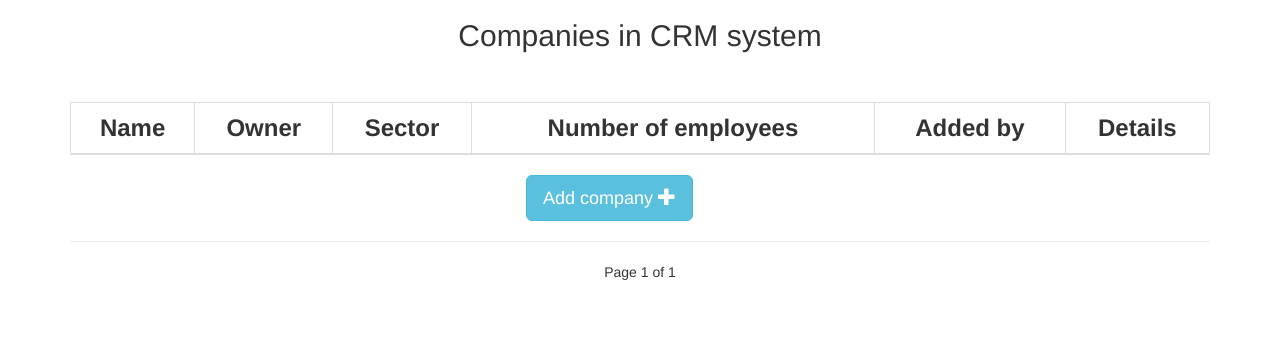
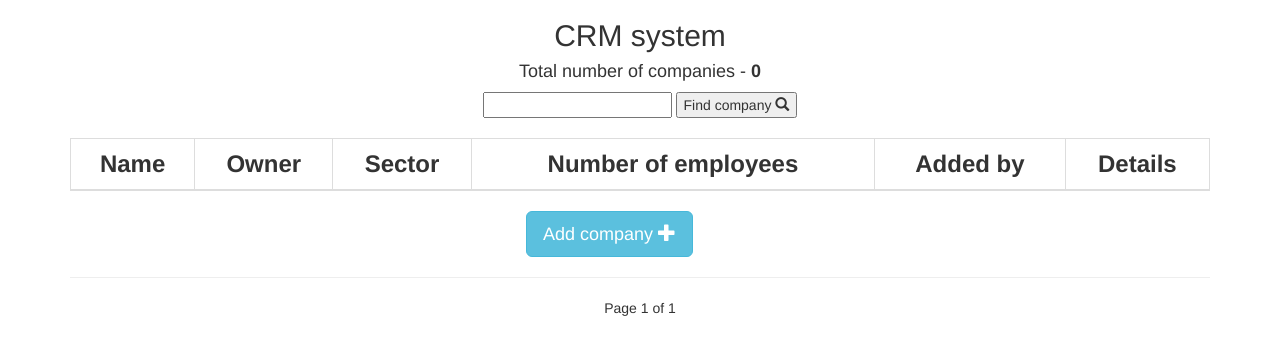
Before and after one commit to ScienceAndIT/simple-crm, a Django app: page /crm/companies/ in a window 1280 px wide. Shown: the part 51-406 px from the top of the page. Run offline with Django 3.2, Linux system fonts and the light colour scheme; the visitor is signed in with stand-in values (Sample User, id 1); data that the repository does not hold is empty; some libraries are stand-ins or nearby versions.

Commit message:
Setting watson as a searcher

```diff
--- a/crm_app/__init__.py
+++ b/crm_app/__init__.py
@@ -0,0 +1 @@
+default_app_config = 'crm_app.apps.CrmAppConfig'
--- a/crm_app/apps.py
+++ b/crm_app/apps.py
@@ -1,7 +1,12 @@
 from __future__ import unicode_literals
 
 from django.apps import AppConfig
+from watson import search as watson
 
 
 class CrmAppConfig(AppConfig):
     name = 'crm_app'
+
+    def ready(self):
+        Company = self.get_model("Company")
+        watson.register(Company.objects.all())
--- a/crm_app/models.py
+++ b/crm_app/models.py
@@ -2,6 +2,7 @@ from __future__ import unicode_literals
 from django.contrib.auth.models import User
 from django.core.urlresolvers import reverse
 from django.db import models
+from watson import search as watson
 
 
 class CrmUser(models.Model):
@@ -39,3 +40,6 @@ class Company(models.Model):
 
     def get_absolute_url(self):
         return reverse('company_details', args=[self.pk])
+
+# preparing watson to search in Company's objects
+#watson.register(Company)
--- /dev/null
+++ b/crm_app/templatetags/count_companies.py
@@ -0,0 +1,9 @@
+from django import template
+from ..models import Company
+
+register = template.Library()
+
+
+@register.simple_tag
+def count_companies():
+    return Company.objects.count()
--- a/crm_idego/urls.py
+++ b/crm_idego/urls.py
@@ -21,5 +21,6 @@ from django.contrib.auth.views import login
 urlpatterns = [
     url(r'^admin/', admin.site.urls),
     url(r'^$', login, name='login'),
-    url(r'^crm/', include('crm_app.urls'))
-]
+    url(r'^crm/', include('crm_app.urls')),
+    url(r'^search/', include('watson.urls', namespace='watson')),
+        ]
--- a/templates/crm_app/companies.html
+++ b/templates/crm_app/companies.html
@@ -1,11 +1,25 @@
 {% extends "base.html" %}
 {% load add_css %}
-{% block title %}Adding company{% endblock %}
+{% load count_companies %}
+{% load watson %}
+{% block title %}Companies{% endblock %}
 {% block content %}
 
 <div class="container">
-  <h2 style="text-align: center";>Companies in CRM system</h2><br><br>
-  <table class="table table-striped table-bordered">
+    <div class="text-center">
+        <h2 >CRM system</h2>
+        <h4>Total number of companies - <b>{% count_companies %}</b></h4>
+             <!-- Searching for companies -->
+                <span>
+                        <form action="{% url 'watson:search' %}">
+                            <input name="q" value="{{request.GET.q}}">
+                            <button type="submit">Find company <i class="glyphicon glyphicon-search"></i></button>
+                        </form>
+                    <!-- /.input-group -->
+                </span><br>
+    </div>
+
+  <table class="table table-striped table-bordered table-responsive">
     <thead>
       <tr>
         <th>Name</th>
@@ -33,6 +47,7 @@
         {% endfor %}
     </tbody>
   </table>
+
   <a href="{% url 'add_company' %}" class="btn btn-info btn-lg adder" role="button">Add company <span class="glyphicon glyphicon-plus"></span></a>
   <hr>
 
@@ -54,6 +69,7 @@
             {% endif %}
         {% endwith %}
     </ul>
+
 </div> <!-- .container -->
 
 {% endblock content %}
```
Also changed, not shown: templates/watson/search_results.html (added, +22 -0 lines).
